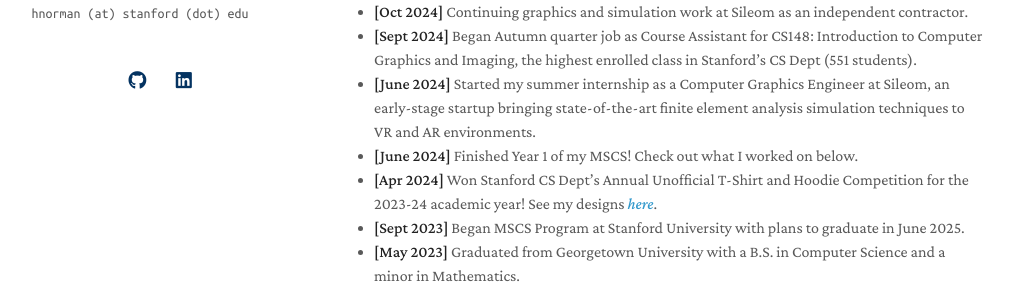
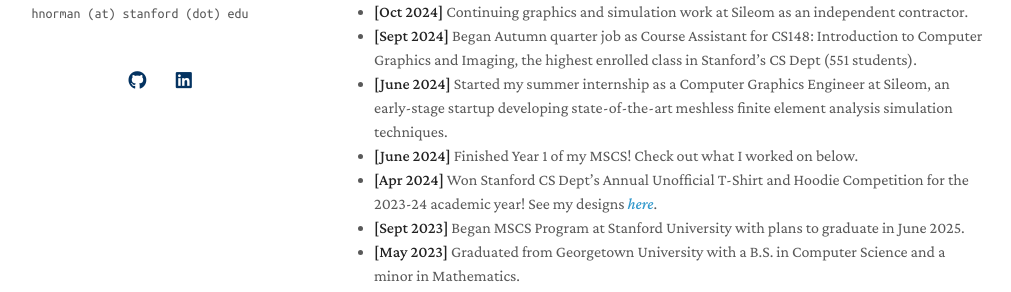
Before and after one commit to hnorm0629/portfolio, a Jekyll site: the page built from index.md, in a window 1280 px wide and 900 px high. Shown: the part 315-607 px from the top of the window, without its empty margins (136-1147 px from the left). Built offline with Jekyll 4.4.1, drawn with Linux system fonts in a browser that asks for light colours; nearby versions of some CDN libraries; a style sheet for code colours, icons or effects is not loaded; our own code applies the rules of GitHub Pages for plain Markdown files.

Commit message:
Update index.md

```diff
--- a/index.md
+++ b/index.md
@@ -11,7 +11,7 @@ I am a Computer Science Masters student at Stanford University, where I'm pursui
 - **[Nov 2024]** Won Stanford CS Dept's inaugural Course Assistant T-Shirt Competition! See my design [_here_](https://www.google.com/).
 - **[Oct 2024]** Continuing graphics and simulation work at Sileom as an independent contractor.
 - **[Sept 2024]** Began Autumn quarter job as Course Assistant for CS148: Introduction to Computer Graphics and Imaging, the highest enrolled class in Stanford's CS Dept (551 students).
-- **[June 2024]** Started my summer internship as a Computer Graphics Engineer at Sileom, an early-stage startup bringing state-of-the-art finite element analysis simulation techniques to VR and AR environments.
+- **[June 2024]** Started my summer internship as a Computer Graphics Engineer at Sileom, an early-stage startup developing state-of-the-art meshless finite element analysis simulation techniques.
 - **[June 2024]** Finished Year 1 of my MSCS! Check out what I worked on below.
 - **[Apr 2024]** Won Stanford CS Dept's Annual Unofficial T-Shirt and Hoodie Competition for the 2023-24 academic year! See my designs [_here_](https://movementink.bigcartel.com/product/stanford-black-shirt).
 - **[Sept 2023]** Began MSCS Program at Stanford University with plans to graduate in June 2025.
```
